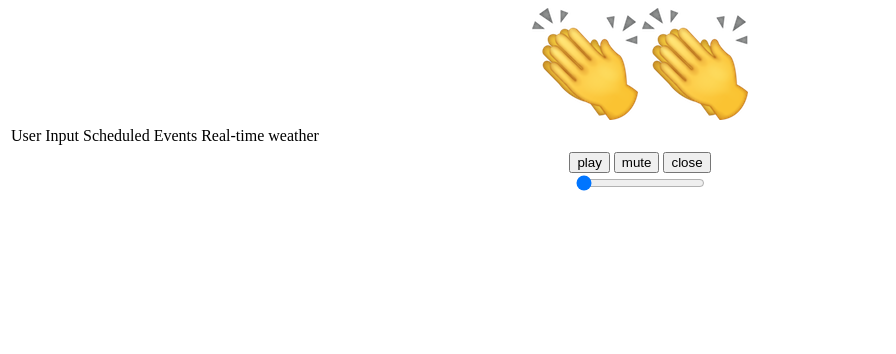
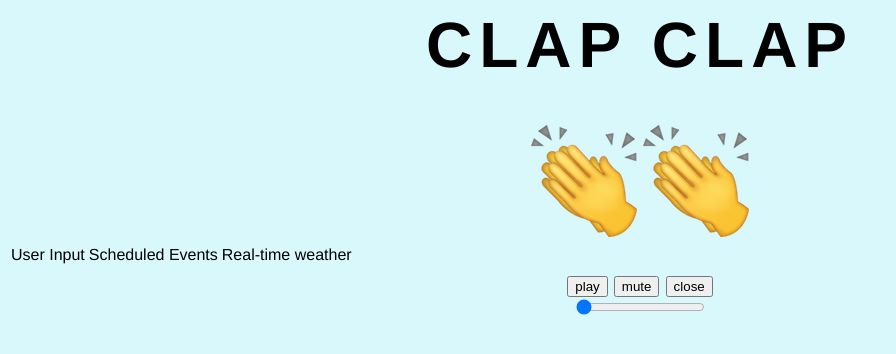
Before and after one commit to czwsh98/Clap-clap, a plain HTML site: page index.html in a window 1280 px wide. Shown: the whole page, without its empty margins (0-896 px from the left). Drawn offline with nearby package versions, Linux system fonts and the light colour scheme; some packages are replaced by stand-ins of ours; a script that the page names is missing.

Commit message:
started style sheets

```diff
--- a/index.html
+++ b/index.html
@@ -13,6 +13,7 @@
 </head>
 
 <body>
+    <div id= CLAP><h1>CLAP CLAP</h1></div>
     <div><img src="icon.png" alt="icon"> <img src="icon.png" alt="icon"></div>
 
 	<table class="blocks">
--- a/style.css
+++ b/style.css
@@ -1,7 +1,18 @@
 body {
 	text-align: center;
+	background: #d9f8fc;
+	font-family: "Helvetica Neue";
+	font-size: 22px;
+
+
 }
+#CLAP{
+	text-align: center;
+	font-family: "Helvetica Neue";
+	font-size: 32px;
+	letter-spacing: 7px;
 
+}
 <<<<<<< HEAD
 .blocks {
         margin-left:auto;
```
Also changed, not shown: 1 other file.
